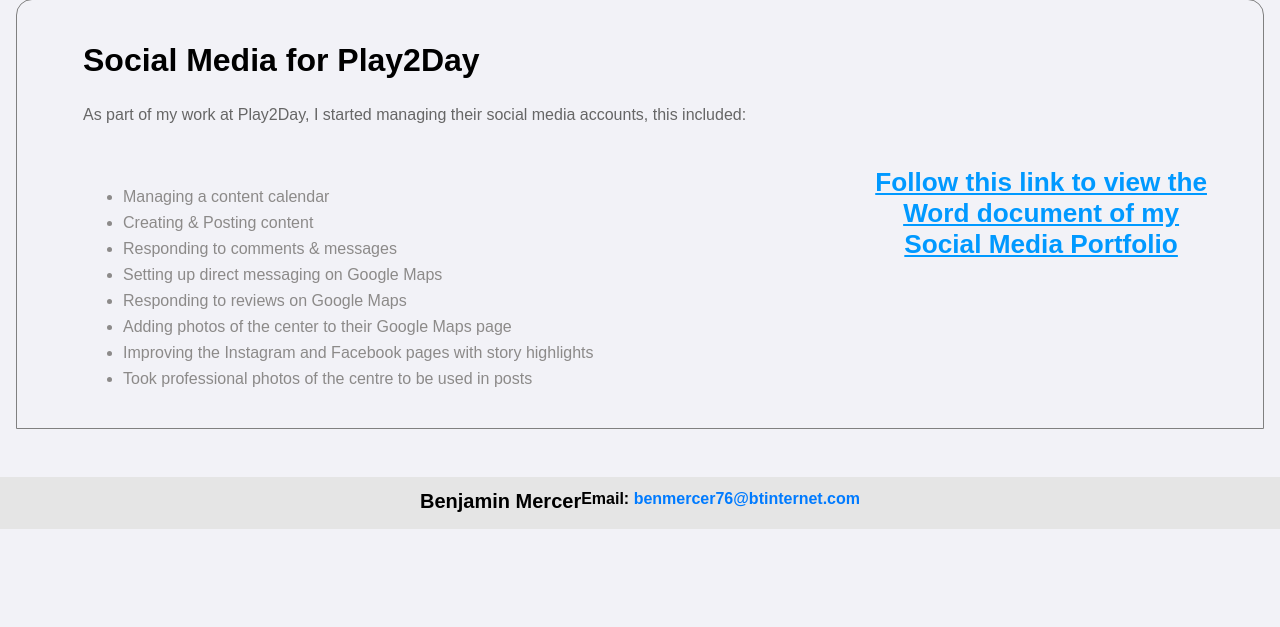
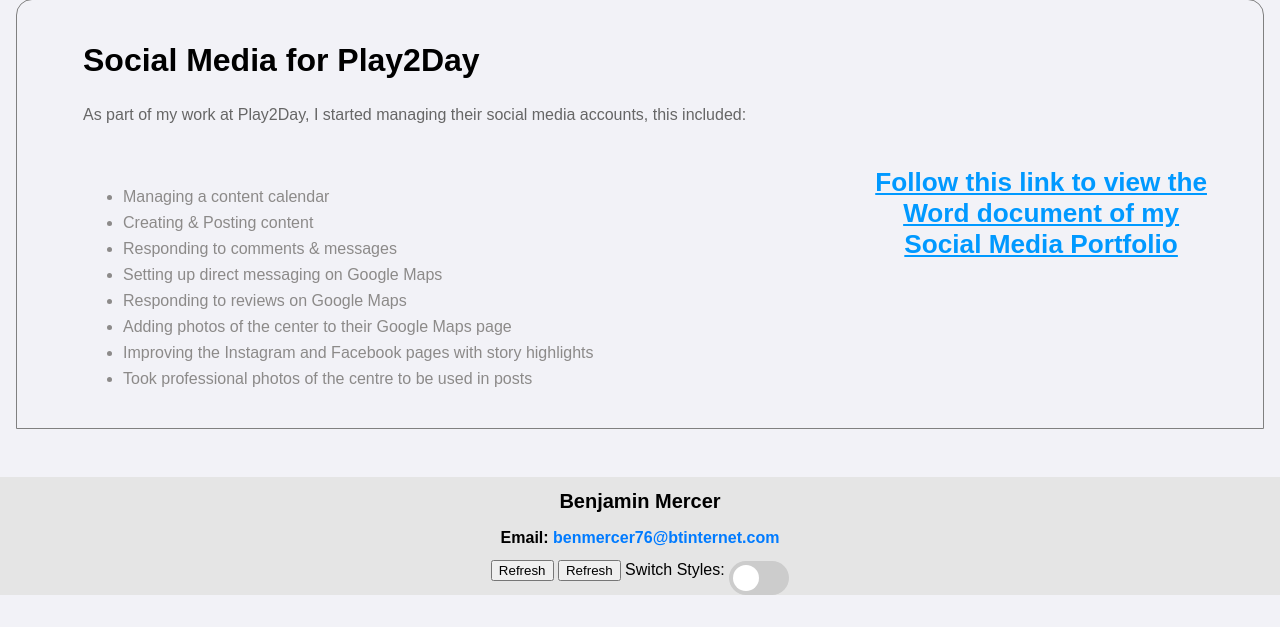
Before and after one commit to benjamano/Website, a Flask app: page /projects in a window 1280 px wide. Shown: the part 3583-4210 px from the top of the page. Before the commit the page ends 4112 px from the top, so only its background shows below. Run offline with Flask 3, Linux system fonts and the light colour scheme; style sheets or scripts are compiled from the project's sources; some libraries are stand-ins or nearby versions; some web fonts are replaced.

Commit message:
Quick commit before my laptop dies

```diff
--- /dev/null
+++ b/frontend/static/Scripts/imagesliders.js
@@ -0,0 +1,84 @@
+document.addEventListener("DOMContentLoaded", function () {
+        const sliders = document.querySelectorAll(".custom-image-slider");
+
+        sliders.forEach((slider) => {
+          const afterImage = slider.querySelector(".slider-after");
+          const handle = slider.querySelector(".slider-handle");
+
+          // Set initial handle position and clipPath
+          const initialPercentage = 50;
+          handle.style.left = `${initialPercentage}%`;
+          afterImage.style.clipPath = `inset(0 ${100 - initialPercentage}% 0 0)`;
+
+          let dragging = false;
+          let lastX = 0;
+
+          // Add mouse event listeners
+          handle.addEventListener("mousedown", (e) => {
+            dragging = true;
+            lastX = e.clientX;
+            e.preventDefault();
+          });
+
+          document.addEventListener("mouseup", () => {
+            dragging = false;
+          });
+
+          document.addEventListener("mouseleave", () => {
+            dragging = false;
+          });
+
+          document.addEventListener("mousemove", (e) => {
+            if (!dragging) return;
+
+            const rect = slider.getBoundingClientRect();
+            const x = e.clientX - rect.left;
+            let widthPercentage = (x / rect.width) * 100;
+
+            // Add constraint to keep the handle within 1% of either edge
+            widthPercentage = Math.max(0, Math.min(widthPercentage, 100));
+
+            // Update handle position using requestAnimationFrame
+            window.requestAnimationFrame(() => {
+              handle.style.left = `${widthPercentage}%`;
+              afterImage.style.clipPath = `inset(0 ${100 - widthPercentage}% 0 0)`;
+            });
+
+            lastX = x;
+          });
+
+          // Add touch event listeners
+          handle.addEventListener("touchstart", (e) => {
+            dragging = true;
+            lastX = e.touches[0].clientX;
+            e.preventDefault();
+          });
+
+          document.addEventListener("touchend", () => {
+            dragging = false;
+          });
+
+          slider.addEventListener("touchcancel", () => {
+            dragging = false;
+          });
+
+          slider.addEventListener("touchmove", (e) => {
+            if (!dragging) return;
+
+            const rect = slider.getBoundingClientRect();
+            const x = e.touches[0].clientX - rect.left;
+            let widthPercentage = (x / rect.width) * 100;
+
+            // Add constraint to keep the handle within 1% of either edge
+            widthPercentage = Math.max(0, Math.min(widthPercentage, 100));
+
+            // Update handle position using requestAnimationFrame
+            window.requestAnimationFrame(() => {
+              handle.style.left = `${widthPercentage}%`;
+              afterImage.style.clipPath = `inset(0 ${100 - widthPercentage}% 0 0)`;
+            });
+
+            lastX = x;
+          });
+        });
+      });
--- a/frontend/static/Scripts/turbines.js
+++ b/frontend/static/Scripts/turbines.js
@@ -1,6 +1,20 @@
+let canvas = document.getElementById('turbineCanvas');
+let ctx = canvas.getContext('2d');
+let stemHeight = canvas.height * 0.4;
+
 let lctData = "";
 
-function fetchlctDataFromServer() {
+let footer = document.getElementById('footer');
+
+function resizeCanvas() {
+    canvas.width = footer.clientWidth;
+    canvas.height = footer.clientHeight;
+}
+
+window.addEventListener('resize', resizeCanvas);
+resizeCanvas();
+
+function fetchLCTData() {
     fetch('/getlctdata')
         .then(response => {
             if (response.ok) {
@@ -11,9 +25,26 @@ function fetchlctDataFromServer() {
         })
         .then(data => {
             lctData = data;
-            console.log('Fetched fault data:', lctData);
+            console.log('Fetched lct data:', lctData);
         })
         .catch(error => {
             console.error('Error fetching fault data:', error);
         });
 }
+
+function drawTurbineStem() {
+    ctx.beginPath();
+    ctx.rect(canvas.width - stemHeight);
+    ctx.fillStyle = 'white';
+    ctx.fill();
+    ctx.closePath();
+}
+
+function draw(){
+    drawTurbineStem();
+
+    requestAnimationFrame(draw);
+}
+
+
+draw();
--- a/frontend/static/Scripts/ukpnfetch.js
+++ b/frontend/static/Scripts/ukpnfetch.js
@@ -8,7 +8,6 @@ function fetchfaultDataFromServer() {
             }
         })
         .then(data => {
-            faultData = data;
             handleFetchedData(data, mode="fault");
         })
         .catch(error => {
@@ -47,7 +46,6 @@ function fetchlctDataFromServer() {
             }
         })
         .then(data => {
-            lctData = data;
             handleFetchedData(data, mode="lct");
         })
         .catch(error => {
@@ -70,6 +68,4 @@ document.addEventListener("DOMContentLoaded", function() {
 
     });
 
-    window.fetchfaultDataFromServer = fetchfaultDataFromServer;
-    window.fetchlctDataFromServer = fetchlctDataFromServer;
 });
--- a/frontend/templates/index.html
+++ b/frontend/templates/index.html
@@ -216,5 +216,4 @@
 <script src="{{ url_for('static', filename='/Scripts/nostalgia.js') }}"></script>
 <script src="{{ url_for('static', filename='/Scripts/pong.js') }}"></script>
 <script src="{{ url_for('static', filename='/Scripts/ukpnfetch.js') }}"></script>
-<script src="{{ url_for('static', filename='/Scripts/turbines.js') }}"></script>
 </html>
--- a/frontend/templates/projects.html
+++ b/frontend/templates/projects.html
@@ -204,97 +204,23 @@
         </div>
     </section>
     <footer class="footer">
-        <h1>Benjamin Mercer</h1>
-        <h2>Email: <a href=mailto:"benmercer76@btinternet.com">benmercer76@btinternet.com</a></h2>
+        <div class="content" style="z-index: 9999; margin-left:0;">
+            <h1>Benjamin Mercer</h1>
+            <h2>Email: <a style="overflow:hidden;" href="mailto:benmercer76@btinternet.com">benmercer76@btinternet.com</a></h2>
+            <button id="fetchFaultButton" href="https://benmercer.pythonanywhere.com/getfaultdata">Refresh</button>
+            <button id="fetchLctButton" href="https://benmercer.pythonanywhere.com/getlctdata">Refresh</button>
+            <label for="styleSwitch">Switch Styles:</label>
+            <label class="switch">
+                <input type="checkbox" id="styleSwitch">
+                <span class="slider round"></span>
+            </label>
+        </div>
+        <canvas id="turbineCanvas" style="z-index: 2"></canvas>
     </footer>
     </div>
 </body>
 
-    <script>
-      document.addEventListener("DOMContentLoaded", function () {
-        const sliders = document.querySelectorAll(".custom-image-slider");
-
-        sliders.forEach((slider) => {
-          const afterImage = slider.querySelector(".slider-after");
-          const handle = slider.querySelector(".slider-handle");
-
-          // Set initial handle position and clipPath
-          const initialPercentage = 50;
-          handle.style.left = `${initialPercentage}%`;
-          afterImage.style.clipPath = `inset(0 ${100 - initialPercentage}% 0 0)`;
-
-          let dragging = false;
-          let lastX = 0;
-
-          // Add mouse event listeners
-          handle.addEventListener("mousedown", (e) => {
-            dragging = true;
-            lastX = e.clientX;
-            e.preventDefault();
-          });
-
-          document.addEventListener("mouseup", () => {
-            dragging = false;
-          });
-
-          document.addEventListener("mouseleave", () => {
-            dragging = false;
-          });
-
-          document.addEventListener("mousemove", (e) => {
-            if (!dragging) return;
-
-            const rect = slider.getBoundingClientRect();
-            const x = e.clientX - rect.left;
-            let widthPercentage = (x / rect.width) * 100;
-
-            // Add constraint to keep the handle within 1% of either edge
-            widthPercentage = Math.max(0, Math.min(widthPercentage, 100));
-
-            // Update handle position using requestAnimationFrame
-            window.requestAnimationFrame(() => {
-              handle.style.left = `${widthPercentage}%`;
-              afterImage.style.clipPath = `inset(0 ${100 - widthPercentage}% 0 0)`;
-            });
-
-            lastX = x;
-          });
-
-          // Add touch event listeners
-          handle.addEventListener("touchstart", (e) => {
-            dragging = true;
-            lastX = e.touches[0].clientX;
-            e.preventDefault();
-          });
-
-          document.addEventListener("touchend", () => {
-            dragging = false;
-          });
-
-          slider.addEventListener("touchcancel", () => {
-            dragging = false;
-          });
-
-          slider.addEventListener("touchmove", (e) => {
-            if (!dragging) return;
-
-            const rect = slider.getBoundingClientRect();
-            const x = e.touches[0].clientX - rect.left;
-            let widthPercentage = (x / rect.width) * 100;
-
-            // Add constraint to keep the handle within 1% of either edge
-            widthPercentage = Math.max(0, Math.min(widthPercentage, 100));
-
-            // Update handle position using requestAnimationFrame
-            window.requestAnimationFrame(() => {
-              handle.style.left = `${widthPercentage}%`;
-              afterImage.style.clipPath = `inset(0 ${100 - widthPercentage}% 0 0)`;
-            });
-
-            lastX = x;
-          });
-        });
-      });
-  </script>
+<script src="{{ url_for('static', filename='/Scripts/turbines.js') }}"></script>
+<script src="{{ url_for('static', filename='/Scripts/imagesliders.js') }}"></script>
 </body>
 </html>
```
